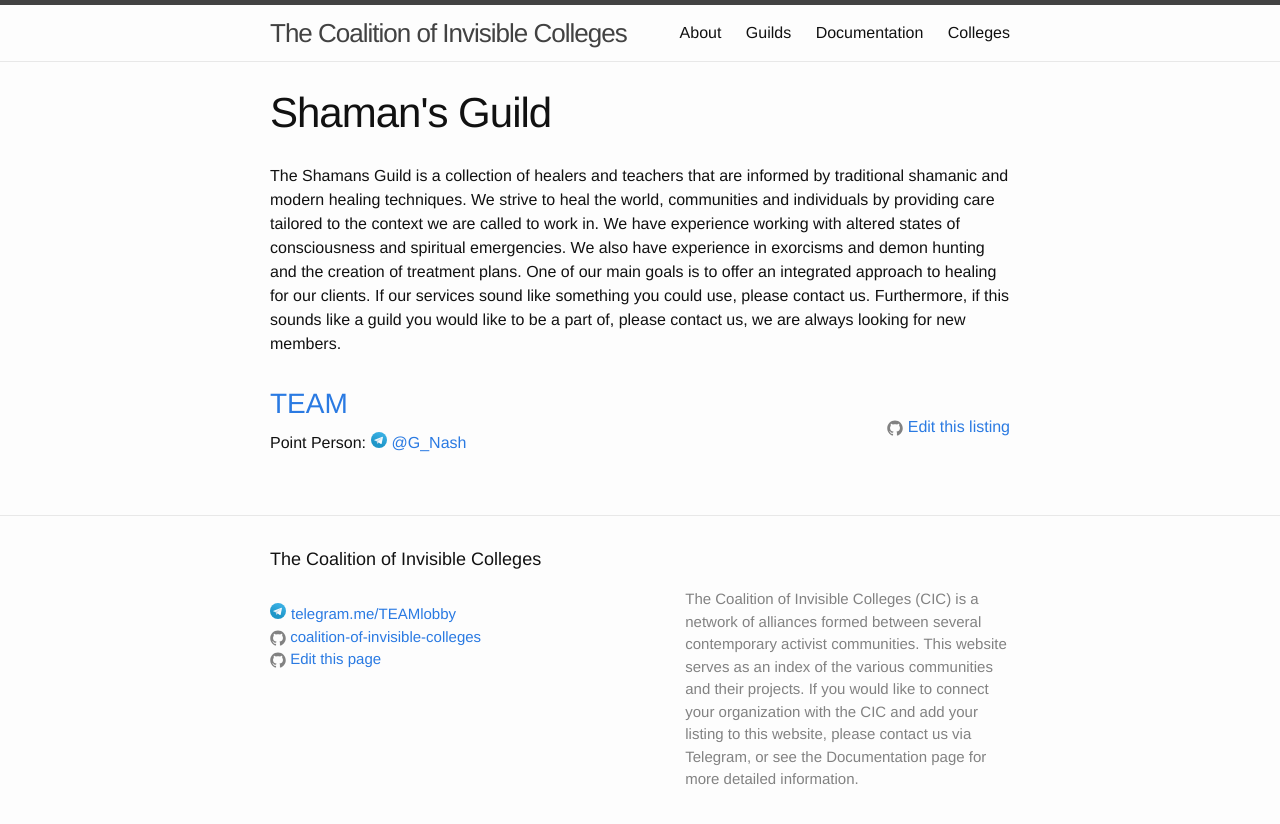
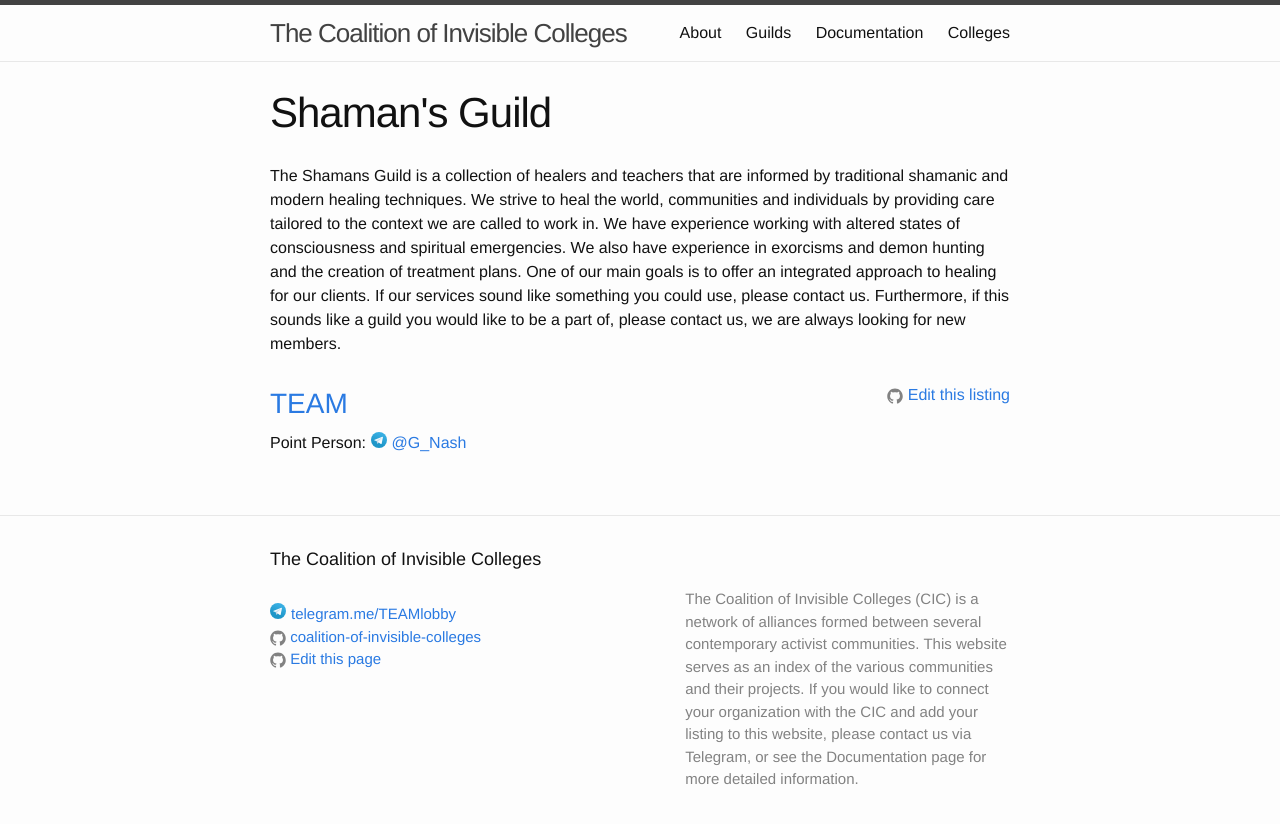
Before and after one commit to coalition-of-invisible-colleges/cic.github.io, a Jekyll site: the page built from guilds/shamans.md, in a window 1280 px wide. Shown: the top 824 px of the page. Built offline with Jekyll 4.4.1, drawn with Linux system fonts in a browser that asks for light colours.

Commit message:
Floated edit link higher

```diff
--- a/_layouts/listing.html
+++ b/_layouts/listing.html
@@ -1,7 +1,7 @@
 ---
 ---
 {% assign edit_url = 'coalition-of-invisible-colleges/cic.github.io/edit/master/' | append: page.path %}
-<div style="float: right; margin-top: -1em;">{% include icon-github.html username=edit_url title='Edit this listing' %}</div>
+<div style="float: right; margin-top: -3em;">{% include icon-github.html username=edit_url title='Edit this listing' %}</div>
 {% if page.pointperson %}
   Point Person: {% include icon-telegram-user.html username=page.pointperson %}
 {% endif %}
```
